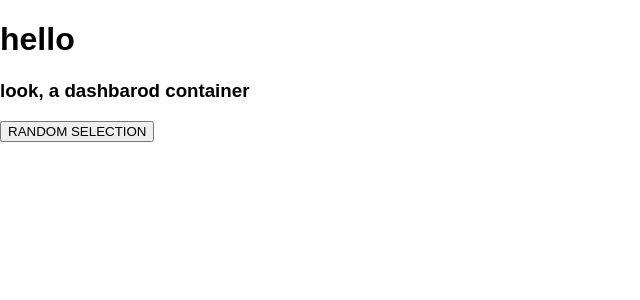
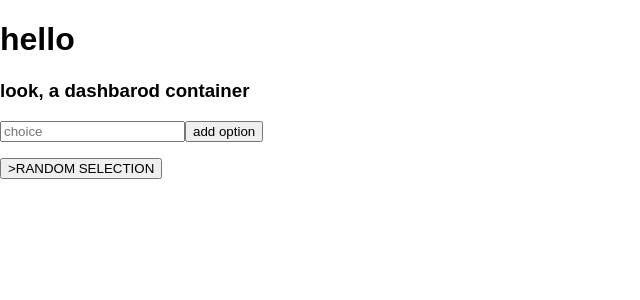
Before and after one commit to andyfiveeleven/mr-selector, a React (Create React App) app: page / in a window 1280 px wide. Shown: the top 300 px of the page, without its empty margins (0-640 px from the left). Built offline with nearby package versions, Linux system fonts and the light colour scheme.

Commit message:
functionality built, beautification incoming

```diff
--- a/src/components/dashboard-container/index.js
+++ b/src/components/dashboard-container/index.js
@@ -1,6 +1,8 @@
 import React from 'react';
 import uuid from 'uuid/v1';
 
+import OptionList from '../option-list';
+import OptionForm from '../option-form';
 
 let renderIf = (test, component) => test ? component : undefined
 
@@ -9,12 +11,13 @@ class DashboardContainer extends React.Component {
     super(props);
 
     this.state = {
-      //fill in some stuff here probably
+      choiceMade: false
     }
 
     this.optionCreate = this.optionCreate.bind(this);
     this.optionDelete = this.optionDelete.bind(this);
     this.optionUpdate = this.optionUpdate.bind(this);
+    this.selectorFunction = this.selectorFunction.bind(this);
   }
 
   optionCreate(option){
@@ -43,6 +46,13 @@ class DashboardContainer extends React.Component {
     }))
   }
 
+  selectorFunction(){
+    let {app} = this.props
+    let position = Math.floor(Math.random()*app.state.options.length)
+    console.log()
+    console.log('choice', app.state.options[position].title);
+  }
+
   render(){
     let {app} = this.props;
 
@@ -52,10 +62,26 @@ class DashboardContainer extends React.Component {
       <section className='dashboard'>
         <h1> look, a dashbarod container</h1>
 
-        <button>RANDOM SELECTION</button>
+        <OptionForm
+          handleSubmit={this.optionCreate}
+          submitTitle='add option'
+        />
+
+        <OptionList
+          optionRemove={this.optionDelete}
+          optionUpdate={this.optionUpdate}
+          options={app.state.options}
+        />
+
+        <button
+          onClick={this.selectorFunction}
+          >
+        >RANDOM SELECTION</button>
       </section>
     )
   }
 }
 
+//TODO build a modal to display the choice, possibly change the "choice made" in state from a boolean to a string value. When the modal is closed, change state to blank string.
+
 export default DashboardContainer;
--- a/src/components/option-form/index.js
+++ b/src/components/option-form/index.js
@@ -1,7 +1,7 @@
 import React from 'react';
 import './_option-form.scss';
 
-class OptionForm extends Ract.Component{
+class OptionForm extends React.Component{
   constructor(props){
     super(props);
 
@@ -10,7 +10,7 @@ class OptionForm extends Ract.Component{
 
     this.state = { title, weight };
 
-    this.handleChage = this.handleChange.bind(this);
+    this.handleChange = this.handleChange.bind(this);
     this.handleSubmit = this.handleSubmit.bind(this);
   }
 
@@ -45,11 +45,13 @@ class OptionForm extends Ract.Component{
           placeholder='choice'
           type='text'
           value={this.state.title}
-          onChage={this.handleChange}
+          onChange={this.handleChange}
         />
 
-        <button
+        <button type='submit'>{this.props.submitTitle}</button>
       </form>
     )
   }
 }
+
+export default OptionForm
--- a/src/components/option-list/index.js
+++ b/src/components/option-list/index.js
@@ -30,4 +30,4 @@ class OptionList extends React.Component{
   }
 }
 
-export default TodoList
+export default OptionList
```
